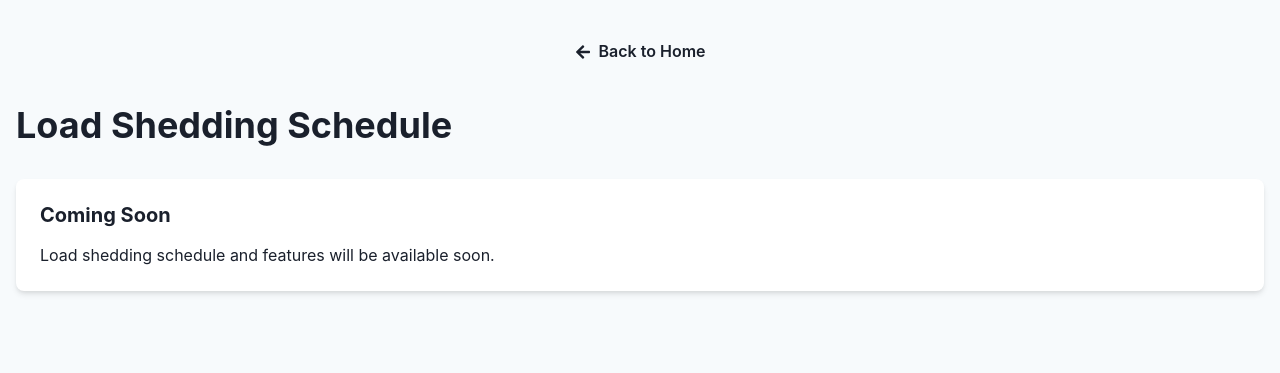
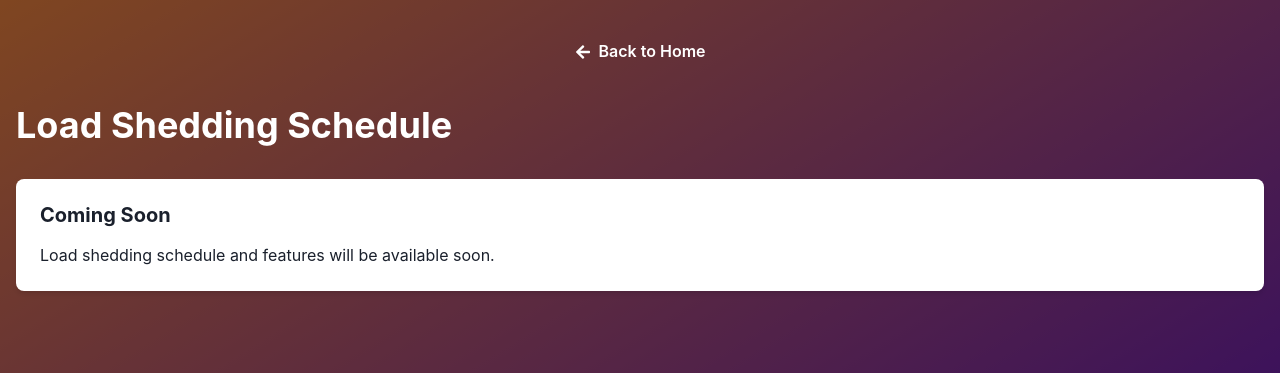
Before and after one commit to sleigh116/For_the_100th_Time.Sleigh116, a React (Create React App) app in the folder frontend/: page /loadshedding in a window 1280 px wide. Shown: the top 373 px of the page. Built offline with nearby package versions, Linux system fonts and the light colour scheme; no server answers; sample sign-in values are in the browser's storage.

Commit message:
Refactor ExpensesPage, LoadSheddingPage, and SupportPage to implement a consistent background gradient and overlay for improved visual appeal. Update button styles and text colors for better readability. Pre-define styles in ForumPage for topic cards and text elements to enhance maintainability.

```diff
--- a/frontend/src/pages/ExpensesPage.js
+++ b/frontend/src/pages/ExpensesPage.js
@@ -19,7 +19,6 @@ const ExpensesPage = () => {
   const navigate = useNavigate();
 
   // Move all useColorModeValue hooks to the top level
-  const bgColor = useColorModeValue('gray.50', 'gray.800');
   const cardBg = useColorModeValue('white', 'gray.700');
   const textColor = useColorModeValue('gray.800', 'white');
   const itemBg = useColorModeValue('gray.50', 'gray.600');
@@ -51,19 +50,38 @@ const ExpensesPage = () => {
   ]);
 
   return (
-    <Box minH="100vh" bg={bgColor}>
-      <Container maxW="container.xl" py={8}>
+    <Box
+      minH="100vh"
+      backgroundImage="linear-gradient(to bottom right, #FF8C42, #4A00E0)"
+      backgroundSize="cover"
+      backgroundPosition="center"
+      backgroundAttachment="fixed"
+      position="relative"
+      _before={{
+        content: '""',
+        position: "absolute",
+        top: 0,
+        left: 0,
+        right: 0,
+        bottom: 0,
+        bg: "rgba(0, 0, 0, 0.5)",
+        zIndex: 1,
+      }}
+    >
+      <Container maxW="container.xl" py={8} position="relative" zIndex={2}>
         <Button
           leftIcon={<FaArrowLeft />}
           variant="ghost"
           mb={8}
           onClick={() => navigate('/home')}
+          color="white"
+          _hover={{ bg: 'whiteAlpha.200' }}
         >
           Back to Home
         </Button>
 
         <VStack spacing={8} align="stretch">
-          <Heading size="xl">Expenses</Heading>
+          <Heading size="xl" color="white">Expenses</Heading>
 
           {/* Summary Cards */}
           <SimpleGrid columns={{ base: 1, md: 3 }} spacing={6}>
--- a/frontend/src/pages/ForumPage.js
+++ b/frontend/src/pages/ForumPage.js
@@ -53,6 +53,21 @@ const ForumPage = () => {
     }
   ];
 
+  // Pre-define the topic card styles
+  const topicCardStyles = {
+    p: 6,
+    bg: cardBg,
+    borderRadius: "lg",
+    shadow: "md",
+    cursor: "pointer",
+    _hover: { transform: 'translateY(-2px)', shadow: 'lg' },
+    transition: "all 0.2s"
+  };
+
+  // Pre-define text styles
+  const authorTextStyle = { color: subTextColor };
+  const metaTextStyle = { fontSize: "sm", color: metaTextColor };
+
   const handlePostMessage = () => {
     if (!newMessage.trim()) {
       toast({
@@ -82,23 +97,17 @@ const ForumPage = () => {
       {topics.map((topic) => (
         <Box
           key={topic.id}
-          p={6}
-          bg={cardBg}
-          borderRadius="lg"
-          shadow="md"
-          cursor="pointer"
+          {...topicCardStyles}
           onClick={() => setSelectedTopic(topic)}
-          _hover={{ transform: 'translateY(-2px)', shadow: 'lg' }}
-          transition="all 0.2s"
         >
           <Heading size="md" mb={2} color={textColor}>
             {topic.title}
           </Heading>
-          <Flex justify="space-between" color={subTextColor}>
-            <Text>By {topic.author}</Text>
-            <Text>{topic.replies} replies</Text>
+          <Flex justify="space-between">
+            <Text {...authorTextStyle}>By {topic.author}</Text>
+            <Text {...authorTextStyle}>{topic.replies} replies</Text>
           </Flex>
-          <Text fontSize="sm" color={metaTextColor}>
+          <Text {...metaTextStyle}>
             Last activity: {topic.lastActivity}
           </Text>
         </Box>
--- a/frontend/src/pages/LoadSheddingPage.js
+++ b/frontend/src/pages/LoadSheddingPage.js
@@ -12,24 +12,42 @@ import { FaArrowLeft } from 'react-icons/fa';
 
 const LoadSheddingPage = () => {
   const navigate = useNavigate();
-  const bgColor = useColorModeValue('gray.50', 'gray.800');
+  const cardBg = useColorModeValue('white', 'gray.700');
 
   return (
-    <Box minH="100vh" bg={bgColor}>
-      <Container maxW="container.xl" py={8}>
+    <Box
+      minH="100vh"
+      backgroundImage="linear-gradient(to bottom right, #FF8C42, #4A00E0)"
+      backgroundSize="cover"
+      backgroundPosition="center"
+      backgroundAttachment="fixed"
+      position="relative"
+      _before={{
+        content: '""',
+        position: "absolute",
+        top: 0,
+        left: 0,
+        right: 0,
+        bottom: 0,
+        bg: "rgba(0, 0, 0, 0.5)",
+        zIndex: 1,
+      }}
+    >
+      <Container maxW="container.xl" py={8} position="relative" zIndex={2}>
         <Button
           leftIcon={<FaArrowLeft />}
           variant="ghost"
           mb={8}
           onClick={() => navigate('/home')}
+          color="white"
+          _hover={{ bg: 'whiteAlpha.200' }}
         >
           Back to Home
         </Button>
 
         <VStack spacing={8} align="stretch">
-          <Heading size="xl">Load Shedding Schedule</Heading>
-          {/* Add your load shedding schedule content here */}
-          <Box p={6} bg="white" shadow="md" borderRadius="lg">
+          <Heading size="xl" color="white">Load Shedding Schedule</Heading>
+          <Box p={6} bg={cardBg} shadow="md" borderRadius="lg">
             <Heading size="md" mb={4}>Coming Soon</Heading>
             <Box>Load shedding schedule and features will be available soon.</Box>
           </Box>
--- a/frontend/src/pages/LoginPage.js
+++ b/frontend/src/pages/LoginPage.js
@@ -58,15 +58,14 @@ function LoginPage() {
     try {
       const response = await auth.login(email, password); // Call backend API
       if (response.success) {
-        // auth.login should handle storing token and user in localStorage
         toast({ // Show success message
             title: 'Login Successful!',
-            description: 'Redirecting to dashboard...',
+            description: 'Welcome back!',
             status: 'success',
             duration: 3000,
             isClosable: true,
         });
-        navigate('/dashboard'); // Changed back to '/dashboard'
+        navigate('/home'); // Changed to '/home'
       } else {
         toast({ // Show error message from backend
             title: 'Login Failed.',
--- a/frontend/src/pages/SupportPage.js
+++ b/frontend/src/pages/SupportPage.js
@@ -127,20 +127,37 @@ function SupportPage() {
   }
 
   return (
-    <Box minH="100vh" bg={bgColor}>
-      <Container maxW="container.xl" py={8}>
-         {/* Header with Back to Home button */}
-        <Flex justify="flex-start" align="center" mb={8}>
+    <Box
+      minH="100vh"
+      backgroundImage="linear-gradient(to bottom right, #FF8C42, #4A00E0)"
+      backgroundSize="cover"
+      backgroundPosition="center"
+      backgroundAttachment="fixed"
+      position="relative"
+      _before={{
+        content: '""',
+        position: "absolute",
+        top: 0,
+        left: 0,
+        right: 0,
+        bottom: 0,
+        bg: "rgba(0, 0, 0, 0.5)",
+        zIndex: 1,
+      }}
+    >
+      <Container maxW="container.xl" py={8} position="relative" zIndex={2}>
         <Button
           leftIcon={<FaArrowLeft />}
           variant="ghost"
+          mb={8}
           onClick={handleBackClick}
+          color="white"
+          _hover={{ bg: 'whiteAlpha.200' }}
         >
           Back
         </Button>
-        </Flex>
 
-        <Heading as="h1" size="xl" color={headingColor} mb={6}>
+        <Heading as="h1" size="xl" color="white" mb={6}>
           Support and Help Center
         </Heading>
 
```
Lines whose indentation alone changed are shown as unchanged.
